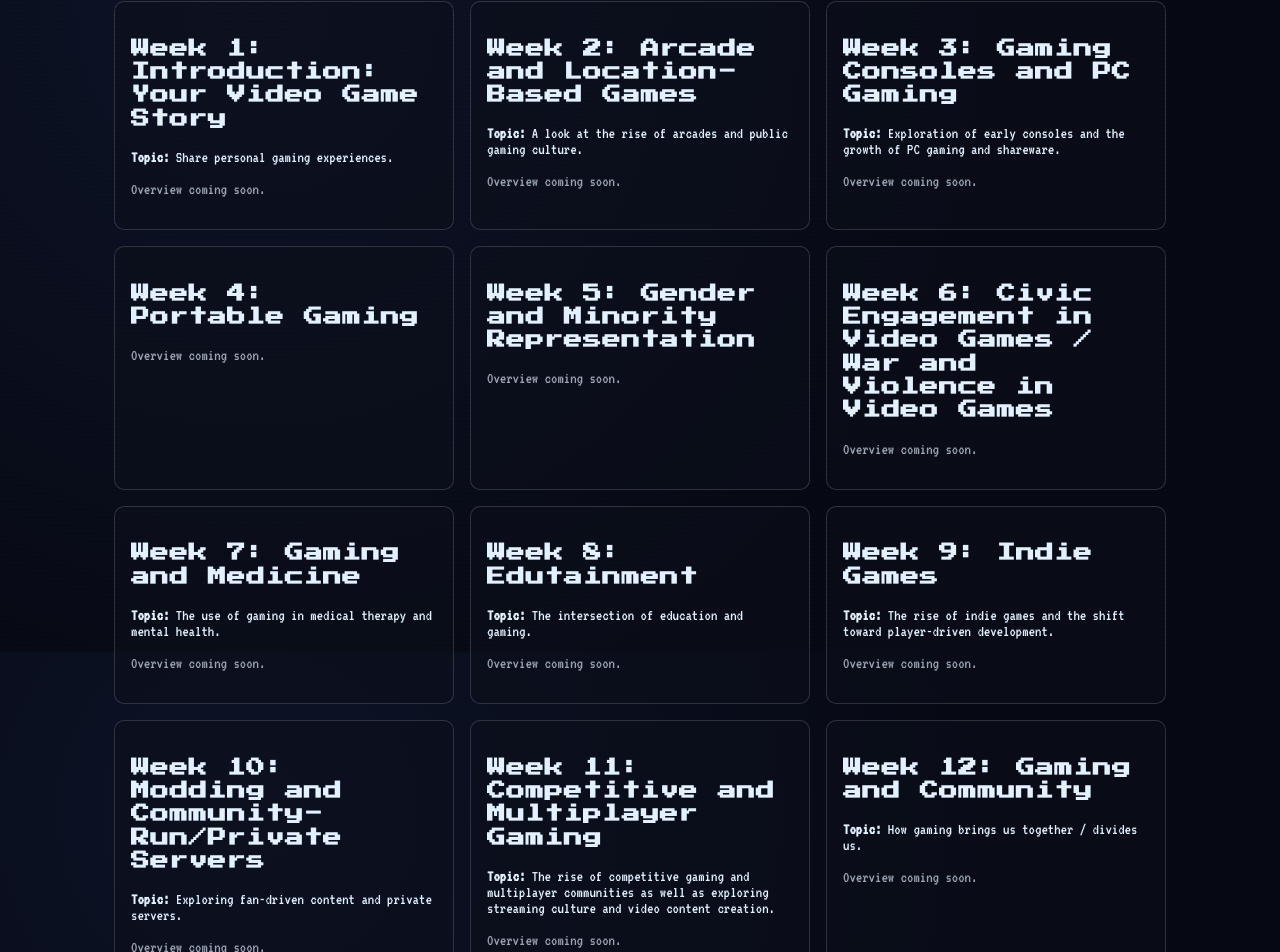
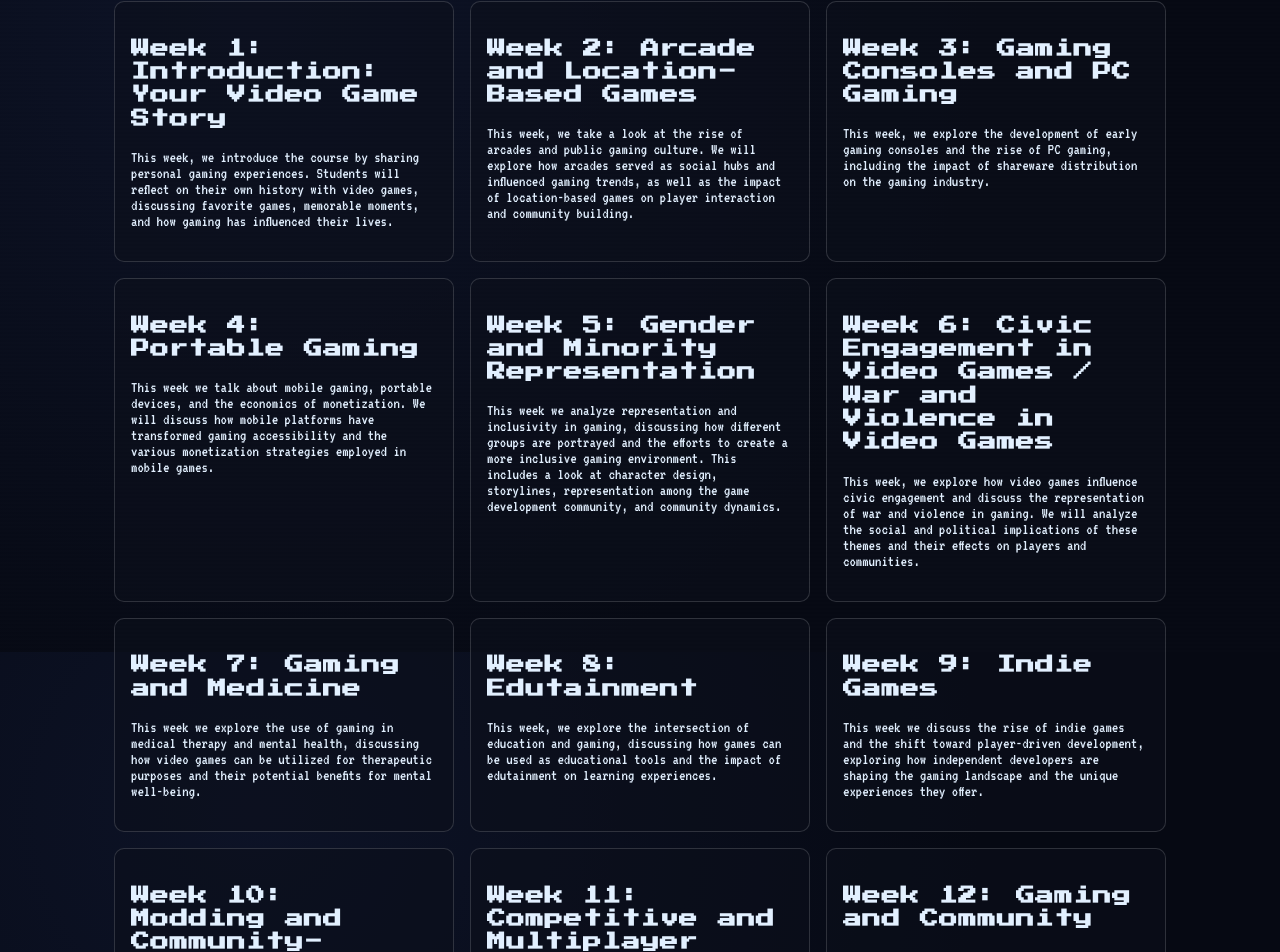
Before and after one commit to natelaclaire/int-ame-264, a React (Vite) app: page /modules in a window 1280 px wide. Shown: the part 148-1100 px from the top of the page. Built offline with nearby package versions, Linux system fonts and the light colour scheme.

Commit message:
Removed topic from module displays

```diff
--- a/data/modules.json
+++ b/data/modules.json
@@ -4,97 +4,97 @@
     "title": "Introduction: Your Video Game Story",
     "slug": "week-1-introduction:-your-video-game-story",
     "topic": "Share personal gaming experiences.",
-    "overview": ""
+    "overview": "This week, we introduce the course by sharing personal gaming experiences. Students will reflect on their own history with video games, discussing favorite games, memorable moments, and how gaming has influenced their lives."
   },
   {
     "week": 2,
     "title": "Arcade and Location-Based Games",
     "slug": "week-2-arcade-and-location-based-games",
     "topic": "A look at the rise of arcades and public gaming culture.",
-    "overview": ""
+    "overview": "This week, we take a look at the rise of arcades and public gaming culture. We will explore how arcades served as social hubs and influenced gaming trends, as well as the impact of location-based games on player interaction and community building."
   },
   {
     "week": 3,
     "title": "Gaming Consoles and PC Gaming",
     "slug": "week-3-gaming-consoles-and-pc-gaming",
     "topic": "Exploration of early consoles and the growth of PC gaming and shareware.",
-    "overview": ""
+    "overview": "This week, we explore the development of early gaming consoles and the rise of PC gaming, including the impact of shareware distribution on the gaming industry."
   },
   {
     "week": 4,
     "title": "Portable Gaming",
     "slug": "week-4-portable-gaming",
-    "topic": "",
-    "overview": ""
+    "topic": "Mobile gaming, portable devices, and the economics of monetization.",
+    "overview": "This week we talk about mobile gaming, portable devices, and the economics of monetization. We will discuss how mobile platforms have transformed gaming accessibility and the various monetization strategies employed in mobile games."
   },
   {
     "week": 5,
     "title": "Gender and Minority Representation",
     "slug": "week-5-gender-and-minority-representation",
-    "topic": "",
-    "overview": ""
+    "topic": "Analyzing representation and inclusivity in gaming.",
+    "overview": "This week we analyze representation and inclusivity in gaming, discussing how different groups are portrayed and the efforts to create a more inclusive gaming environment. This includes a look at character design, storylines, representation among the game development community, and community dynamics."
   },
   {
     "week": 6,
     "title": "Civic Engagement in Video Games / War and Violence in Video Games",
     "slug": "week-6-civic-engagement-in-video-games-war-and-violence-in-video-games",
-    "topic": "",
-    "overview": ""
+    "topic": "Exploring the impact of video games on civic engagement and the portrayal of war and violence.",
+    "overview": "This week, we explore how video games influence civic engagement and discuss the representation of war and violence in gaming. We will analyze the social and political implications of these themes and their effects on players and communities."
   },
   {
     "week": 7,
     "title": "Gaming and Medicine",
     "slug": "week-7-gaming-and-medicine",
     "topic": "The use of gaming in medical therapy and mental health.",
-    "overview": ""
+    "overview": "This week we explore the use of gaming in medical therapy and mental health, discussing how video games can be utilized for therapeutic purposes and their potential benefits for mental well-being."
   },
   {
     "week": 8,
     "title": "Edutainment",
     "slug": "week-8-edutainment",
     "topic": "The intersection of education and gaming.",
-    "overview": ""
+    "overview": "This week, we explore the intersection of education and gaming, discussing how games can be used as educational tools and the impact of edutainment on learning experiences."
   },
   {
     "week": 9,
     "title": "Indie Games",
     "slug": "week-9-indie-games",
     "topic": "The rise of indie games and the shift toward player-driven development.",
-    "overview": ""
+    "overview": "This week we discuss the rise of indie games and the shift toward player-driven development, exploring how independent developers are shaping the gaming landscape and the unique experiences they offer."
   },
   {
     "week": 10,
     "title": "Modding and Community-Run/Private Servers",
     "slug": "week-10-modding-and-community-runprivate-servers",
     "topic": "Exploring fan-driven content and private servers.",
-    "overview": ""
+    "overview": "This week, we explore fan-driven content creation through modding and the role of community-run and private servers in gaming."
   },
   {
     "week": 11,
     "title": "Competitive and Multiplayer Gaming",
     "slug": "week-11-competitive-and-multiplayer-gaming",
     "topic": "The rise of competitive gaming and multiplayer communities as well as exploring streaming culture and video content creation.",
-    "overview": ""
+    "overview": "This week, we examine the rise of competitive gaming and multiplayer communities, as well as exploring streaming culture and video content creation. We will discuss how these elements have transformed the gaming experience and fostered new forms of social interaction."
   },
   {
     "week": 12,
     "title": "Gaming and Community",
     "slug": "week-12-gaming-and-community",
     "topic": "How gaming brings us together / divides us.",
-    "overview": ""
+    "overview": "This week, we explore how gaming brings people together and how it can also create divisions within communities. We will discuss the social dynamics of gaming, including both positive and negative aspects."
   },
   {
     "week": 13,
     "title": "Immersive Gaming and AI",
     "slug": "week-13-immersive-gaming-and-ai",
-    "topic": "The role of VR, AR, and AI in creating lifelike environments.",
-    "overview": ""
+    "topic": "The role of XR and AI in creating lifelike environments.",
+    "overview": "This week, we explore the role of virtual reality (VR), augmented reality (AR), mixed reality (MR), and artificial intelligence (AI) in creating immersive and lifelike gaming environments. We will discuss the technological advancements and their impact on player experience."
   },
   {
     "week": 14,
     "title": "Wrap-Up",
     "slug": "week-14-wrap-up",
     "topic": "So What? What Now?",
-    "overview": ""
+    "overview": "This week, we wrap up the course by reflecting on the key themes and insights we've explored. We will discuss the future of gaming and its potential impact on society, culture, and technology."
   }
 ]
--- a/src/pages/Module.jsx
+++ b/src/pages/Module.jsx
@@ -31,7 +31,6 @@ export default function Module() {
   return (
     <section>
       <h1>Week {module.week}: {module.title}</h1>
-      {module.topic && <p><strong>Topic:</strong> {module.topic}</p>}
       <p>{module.overview || <span className="muted">Overview coming soon.</span>}</p>
       <p><Link to="/modules">← Back to all modules</Link></p>
 
--- a/src/pages/Modules.jsx
+++ b/src/pages/Modules.jsx
@@ -16,7 +16,6 @@ export default function Modules() {
             <h3>
               <Link to={`/modules/${m.slug}`}>Week {m.week}: {m.title}</Link>
             </h3>
-            {m.topic && <p><strong>Topic:</strong> {m.topic}</p>}
             {m.overview ? <p>{m.overview}</p> : <p className="muted">Overview coming soon.</p>}
           </li>
         ))}
```
